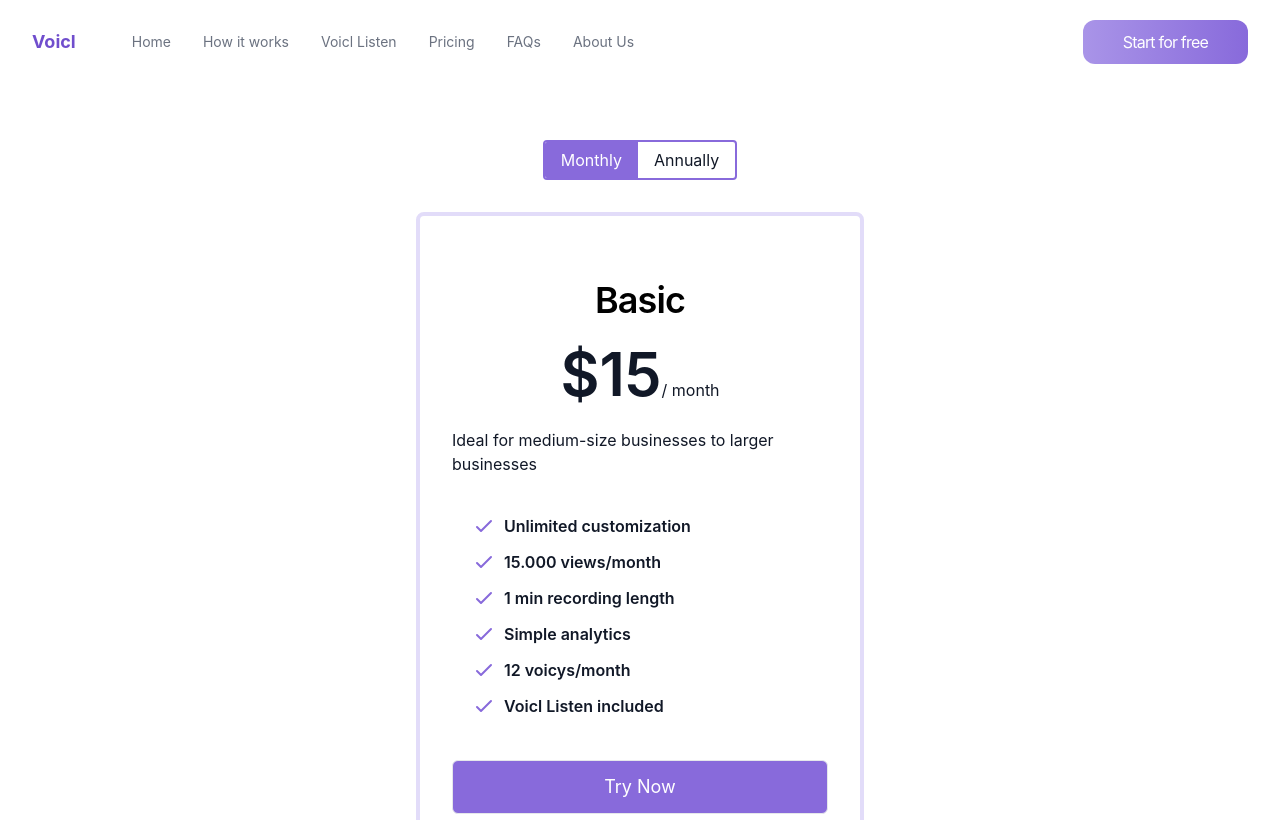
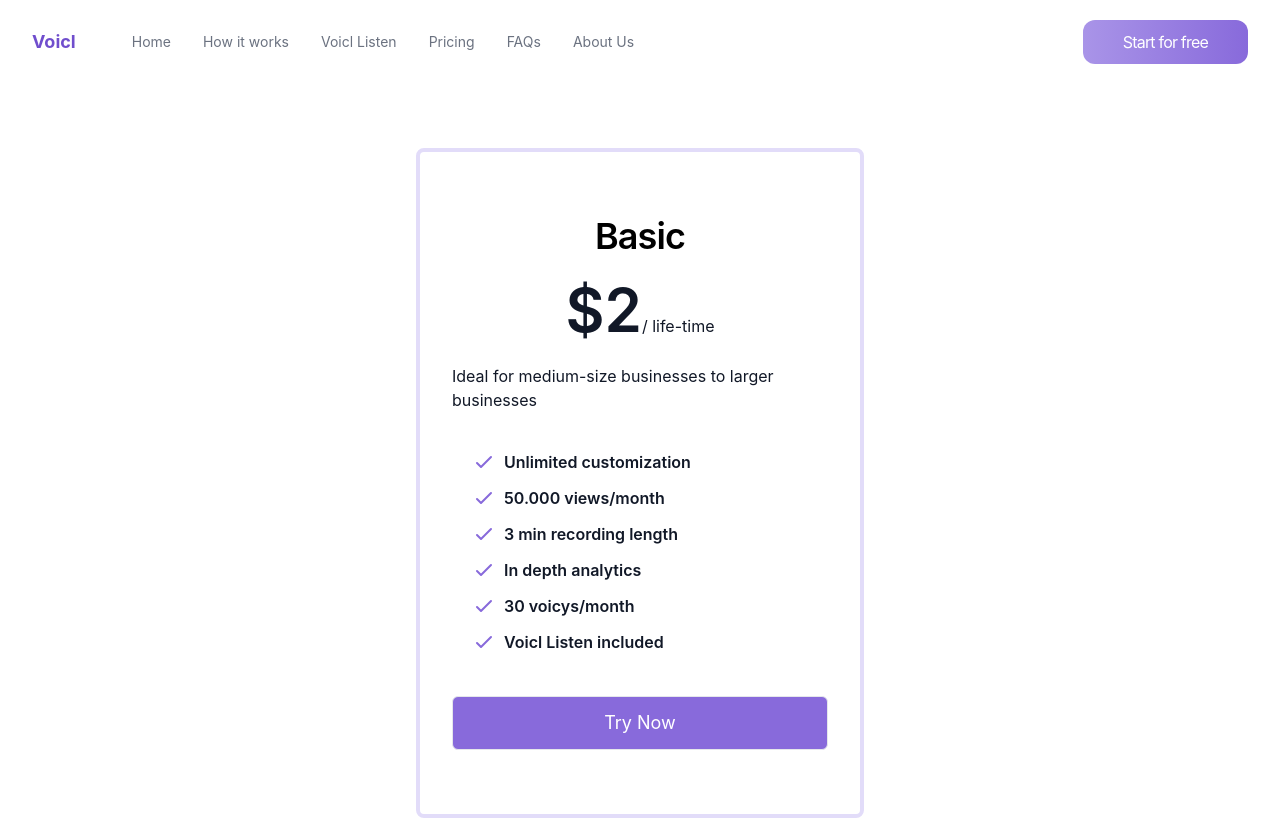
Before and after one commit to zarghamkhandev/bionic-reads, a Next.js app: page /pricing in a window 1280 px wide. Shown: the top 820 px of the page. Built offline with nearby package versions, Linux system fonts and the light colour scheme.

Commit message:
removed extra markup

```diff
--- a/pages/pricing.tsx
+++ b/pages/pricing.tsx
@@ -2,30 +2,7 @@
 import Layout from "../components/Layout";
 
 export default function Pricing() {
-  const [type, setType] = useState<"monthly" | "yearly">("monthly");
-
-  const plans = {
-    monthly: { starter: 15, pro: 29 },
-    yearly: { starter: 144, pro: 278 },
-  };
-
-  const freeFeatures = [
-    "Limited customization",
-    "500 views (after that a watermark will be added)",
-    "30sec recording length",
-    "No analytics",
-    "3 voicys/month",
-  ];
-  const starterFeatures = [
-    "Unlimited customization",
-    "15.000 views/month",
-    "1 min recording length",
-    "Simple analytics",
-    "12 voicys/month",
-    "Voicl Listen included",
-  ];
-
-  const proFeatures = [
+  const features = [
     "Unlimited customization",
     "50.000 views/month",
     "3 min recording length",
@@ -33,43 +10,12 @@
     "30 voicys/month",
     "Voicl Listen included",
   ];
+
   return (
     <Layout>
       {/* Section 1 */}
       <section className="py-8 leading-7 text-gray-900 bg-white ">
         <div className="box-border px-4 mx-auto border-solid sm:px-6 md:px-6 lg:px-8 max-w-7xl">
-          {/* <div className="flex flex-col items-center leading-7 text-center text-gray-900 border-0 border-gray-200">
-            <h2 className="box-border m-0 text-3xl font-semibold leading-tight tracking-tight text-black border-solid sm:text-4xl md:text-5xl">
-              Simple, Transparent Pricing
-            </h2>
-            <p classNameName="box-border mt-2 text-xl text-gray-900 border-solid sm:text-2xl">
-              Pricing to fit the needs of any company size.
-            </p>
-          </div> */}
-          <div className="flex mx-auto mt-6 overflow-hidden border-2 rounded border-our-600 w-fit">
-            <button
-              className={
-                "px-4 py-1 focus:outline-none" +
-                (type === "monthly" ? " text-white bg-our-600" : "")
-              }
-              onClick={() => {
-                setType("monthly");
-              }}
-            >
-              Monthly
-            </button>
-            <button
-              className={
-                "px-4 py-1 focus:outline-none" +
-                (type === "yearly" ? " text-white bg-our-600" : "")
-              }
-              onClick={() => {
-                setType("yearly");
-              }}
-            >
-              Annually
-            </button>
-          </div>
           <div className="grid grid-cols-1 gap-4 mt-4 leading-7 text-gray-900 border-0 border-gray-200 sm:mt-6 sm:gap-6 md:mt-8 md:gap-0 ">
             {/* Price 2 */}
             <div className="relative z-20 flex flex-col items-center max-w-md p-4 mx-auto my-0 bg-white border-4 border-solid rounded-lg border-our-300 sm:p-6 md:px-8 md:py-16">
@@ -78,20 +24,20 @@
               </h3>
               <div className="flex items-end mt-6 leading-7 text-gray-900 border-0 border-gray-200">
                 <p className="box-border m-0 text-6xl font-semibold leading-none border-solid">
-                  ${plans[type].starter}
+                  $2
                 </p>
                 <p
                   className="box-border m-0 border-solid"
                   style={{ borderImage: "initial" }}
                 >
-                  / {type.slice(0, -2)}
+                  / life-time
                 </p>
               </div>
               <p className="mt-6 mb-5 text-base leading-normal text-left text-gray-900 border-0 border-gray-200">
                 Ideal for medium-size businesses to larger businesses
               </p>
               <ul className="flex-1 p-0 mt-4 leading-7 text-gray-900 border-0 border-gray-200">
-                {starterFeatures.map((item) => (
+                {features.map((item) => (
                   <li className="inline-flex items-center block w-full mb-2 ml-5 font-semibold text-left border-solid">
                     <svg
                       className="w-5 h-5 mr-2 font-semibold leading-7 text-our-600 sm:h-5 sm:w-5 md:h-6 md:w-6"
```
